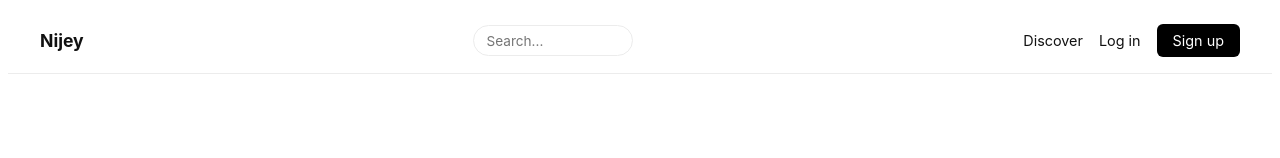
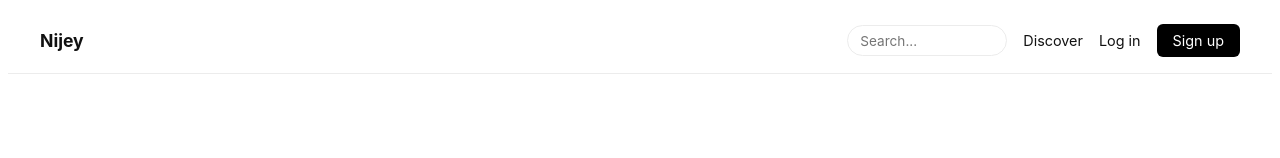
Before and after one commit to sancharid37/Nijey, a React (Vite) app: page / in a window 1280 px wide. Shown: the top 158 px of the page. Built offline with nearby package versions, Linux system fonts and the light colour scheme; no server answers.

Commit message:
Move navbar search to the right on desktop

```diff
--- a/src/components/navbar/NavBar.css
+++ b/src/components/navbar/NavBar.css
@@ -42,6 +42,7 @@
 
 .nav-search {
   display: flex;
+  margin-left: auto; /* desktop: push search (and the links after it) to the right */
 }
 
 .nav-search-input {
@@ -111,6 +112,7 @@
   .nav-search {
     order: 1;
     flex: 1;
+    margin-left: 0; /* phone: search stretches to fill the bar instead */
   }
 
   .nav-search-input {
```
